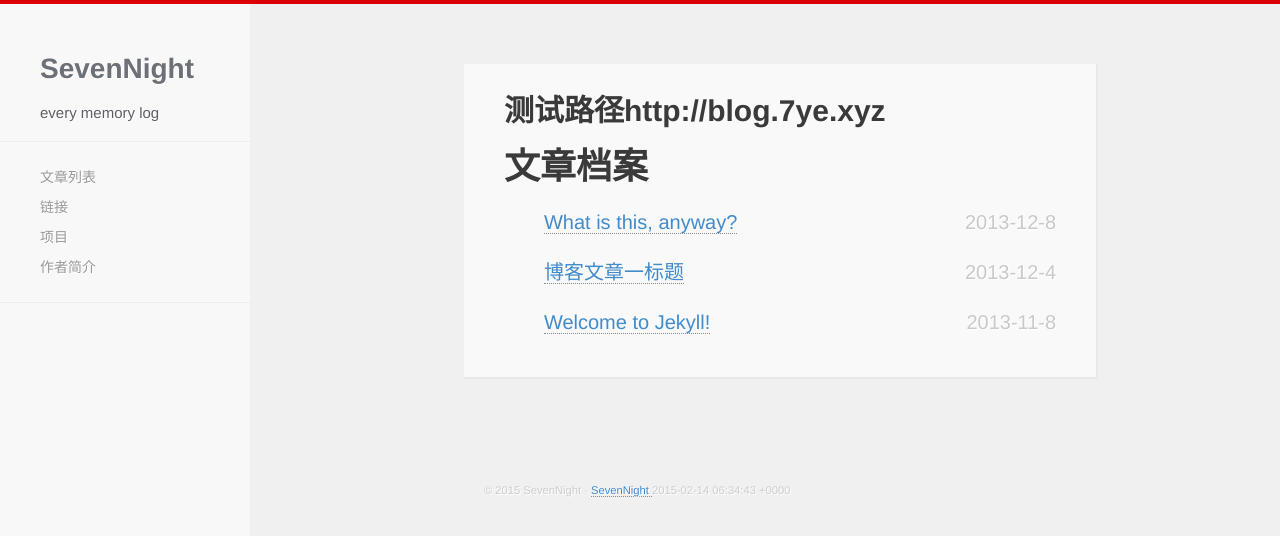
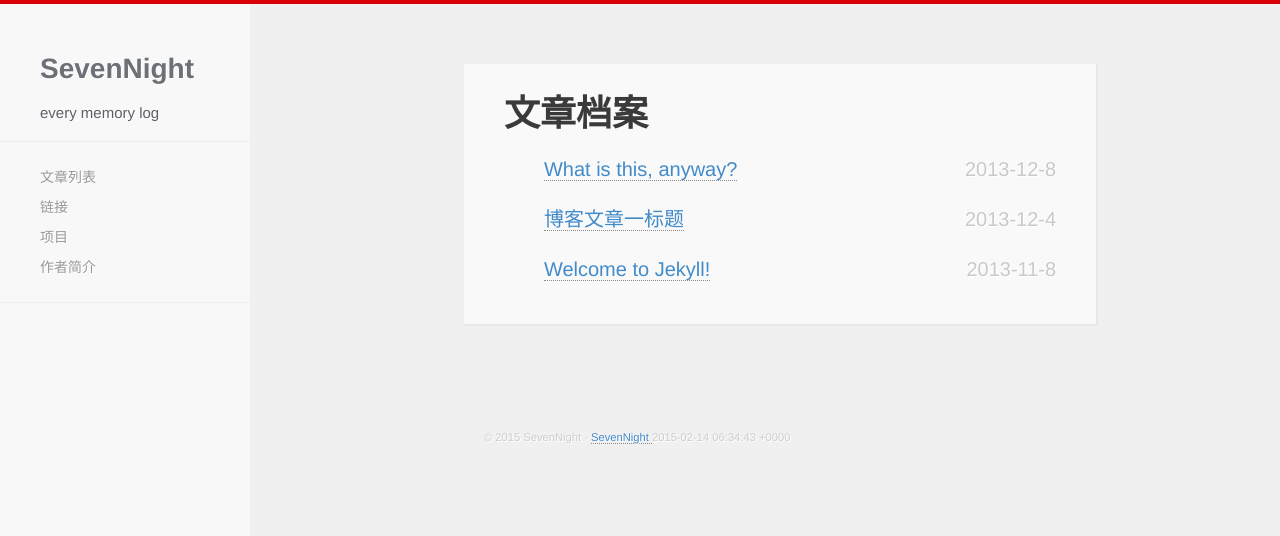
Before and after one commit to ceares/blog, a Jekyll site: the page built from list.html, in a window 1280 px wide. Shown: the top 536 px of the page. Built offline with Jekyll 4.4.1, drawn with Linux system fonts in a browser that asks for light colours; nearby versions of some CDN libraries; Markdown is read by kramdown in place of the engine named in the settings.

Commit message:
Update list.html

```diff
--- a/list.html
+++ b/list.html
@@ -3,7 +3,6 @@ title: All Posts
 ---
 <div class="container">
   <div id="article">
-  <h2>测试路径{{ site.baseurl }}</h2>
   <h1>文章档案</h1>
   <ul class="posts">
     {% for post in site.posts %}
```
